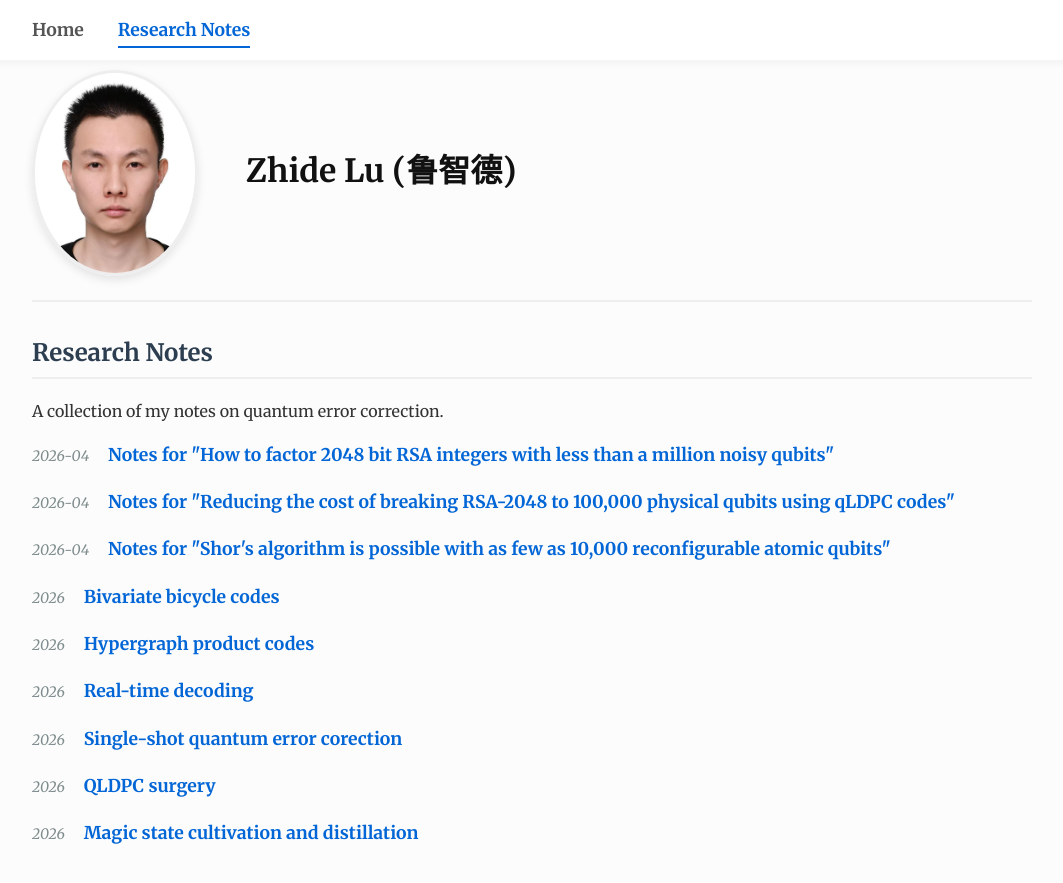
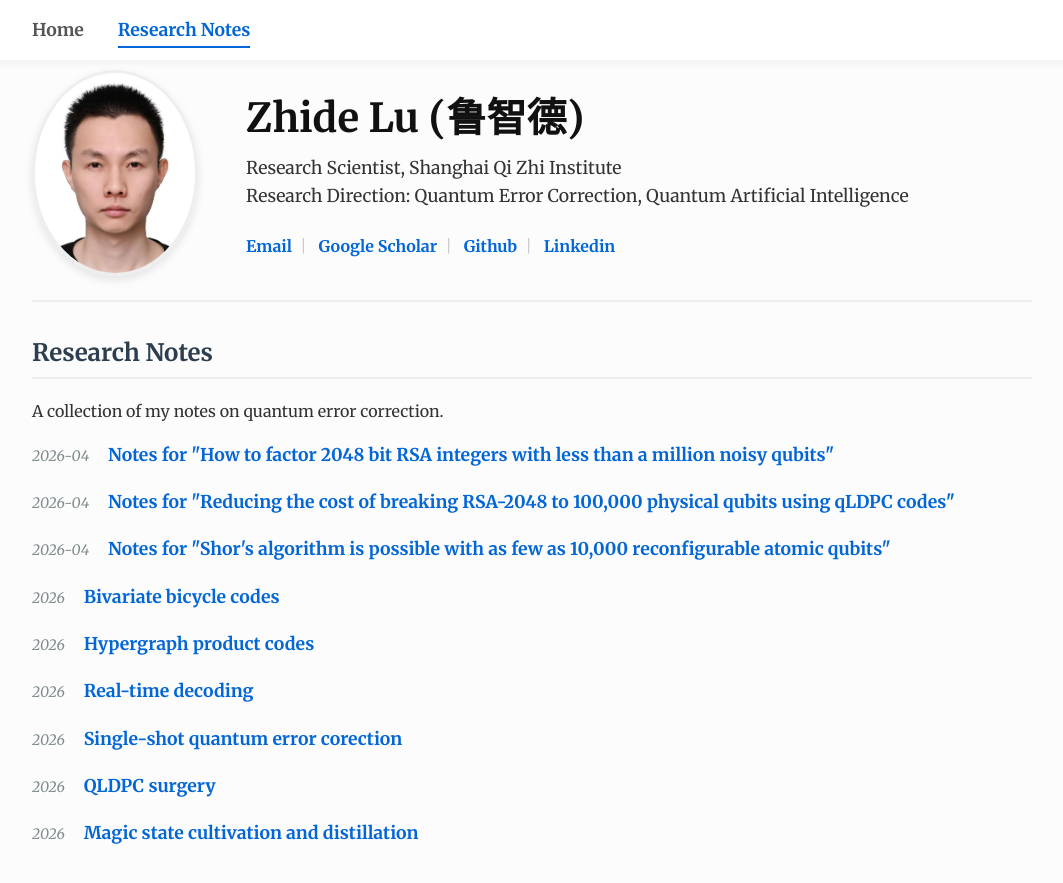
Before and after one commit to ZhideLu/ZhideLu.github.io, a Jekyll site: the page notes.html, which Jekyll copies as it is, in a window 1280 px wide. Shown: the top 883 px of the page, without its empty margins (108-1171 px from the left). Built offline with Jekyll 4.4.1, drawn with Linux system fonts in a browser that asks for light colours.

Commit message:
Update notes.html

```diff
--- a/notes.html
+++ b/notes.html
@@ -73,14 +73,14 @@
         header {
             display: flex;
             align-items: center;
-            gap: 3rem;
+            gap: 3rem; /* 间距改回和主页一致的 3rem */
             margin-bottom: 2rem;
             border-bottom: 2px solid #eee;
             padding-bottom: 1.5rem;
         }
 
         .profile-photo {
-            width: 160px; /* 笔记页的照片稍微小一点 */
+            width: 160px; /* 尺寸改回和主页一致 */
             height: 200px;
             border-radius: 50%;
             object-fit: cover;
@@ -90,10 +90,24 @@
         }
 
         .header-text { flex-grow: 1; }
-        h1 { font-size: 2rem; margin-top: 0; margin-bottom: 0.2rem; color: #111; }
+        h1 { font-size: 2.5rem; margin-top: 0; margin-bottom: 0.2rem; color: #111; }
         h2 { font-size: 1.5rem; color: #2c3e50; border-bottom: 2px solid #eee; padding-bottom: 0.3rem; margin-top: 2rem; }
         a { color: #0366d6; text-decoration: none; }
         a:hover { text-decoration: underline; }
+
+        /* 补回个人信息的排版样式 */
+        .header-info {
+            font-size: 1.1rem;
+            margin-bottom: 1.5rem;
+        }
+        .contact-links a {
+            margin-right: 8px;
+            font-weight: bold;
+        }
+        .contact-links span {
+            color: #ccc;
+            margin-right: 8px;
+        }
 
         /* 笔记列表的专属样式 */
         .note-list {
@@ -135,7 +149,18 @@
         <img src="zhidelu.jpg" alt="Zhide Lu's Portrait" class="profile-photo">
         <div class="header-text">
             <h1>Zhide Lu (鲁智德)</h1>
+            <div class="header-info">
+                Research Scientist, Shanghai Qi Zhi Institute<br>
+                Research Direction: Quantum Error Correction, Quantum Artificial Intelligence
             </div>
+
+            <div class="contact-links">
+                <a href="mailto:zhide.lu1997@gmail.com">Email</a><span>|</span>
+                <a href="https://scholar.google.com/citations?user=0Q_l6w8AAAAJ&hl=zh-CN" target="_blank">Google Scholar</a><span>|</span>
+                <a href="https://github.com/ZhideLu" target="_blank">Github</a><span>|</span>
+                <a href="https://www.linkedin.com/in/zhide-lu-3551b2240/" target="_blank">Linkedin</a>
+            </div>
+        </div>
     </header>
 
     <section id="notes">
@@ -176,8 +201,7 @@
             <li>
                 <span class="note-date"> 2026</span>
                 <a href="single-shot_QEC.html" class="note-title">Single-shot quantum error corection</a>
-                <!-- <div class="note-summary">Explorations on hardware implementations to achieve sub-microsecond logical cycle targets.</div> -->
-            </li>
+                </li>
 
             <li>
                 <span class="note-date"> 2026</span>
```
Also changed, not shown: other parts of notes.html (+1 -1 lines).
